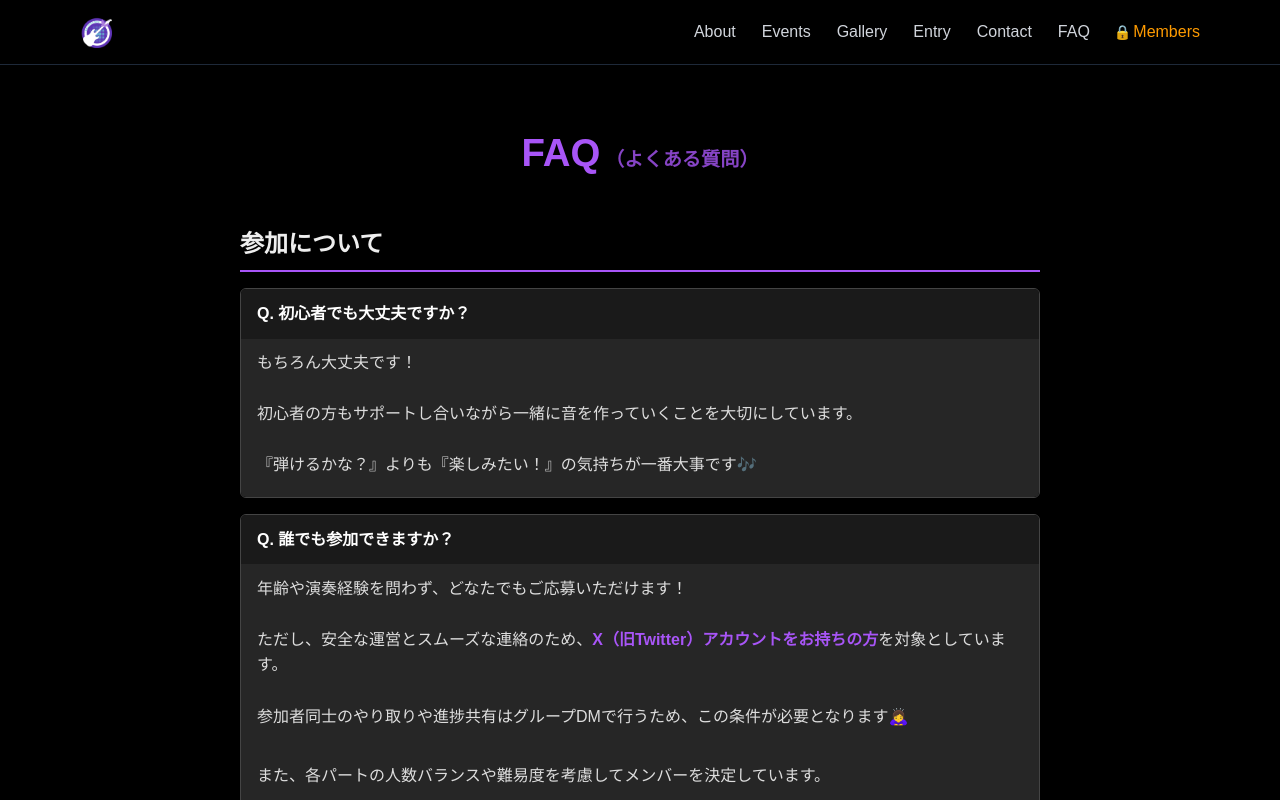
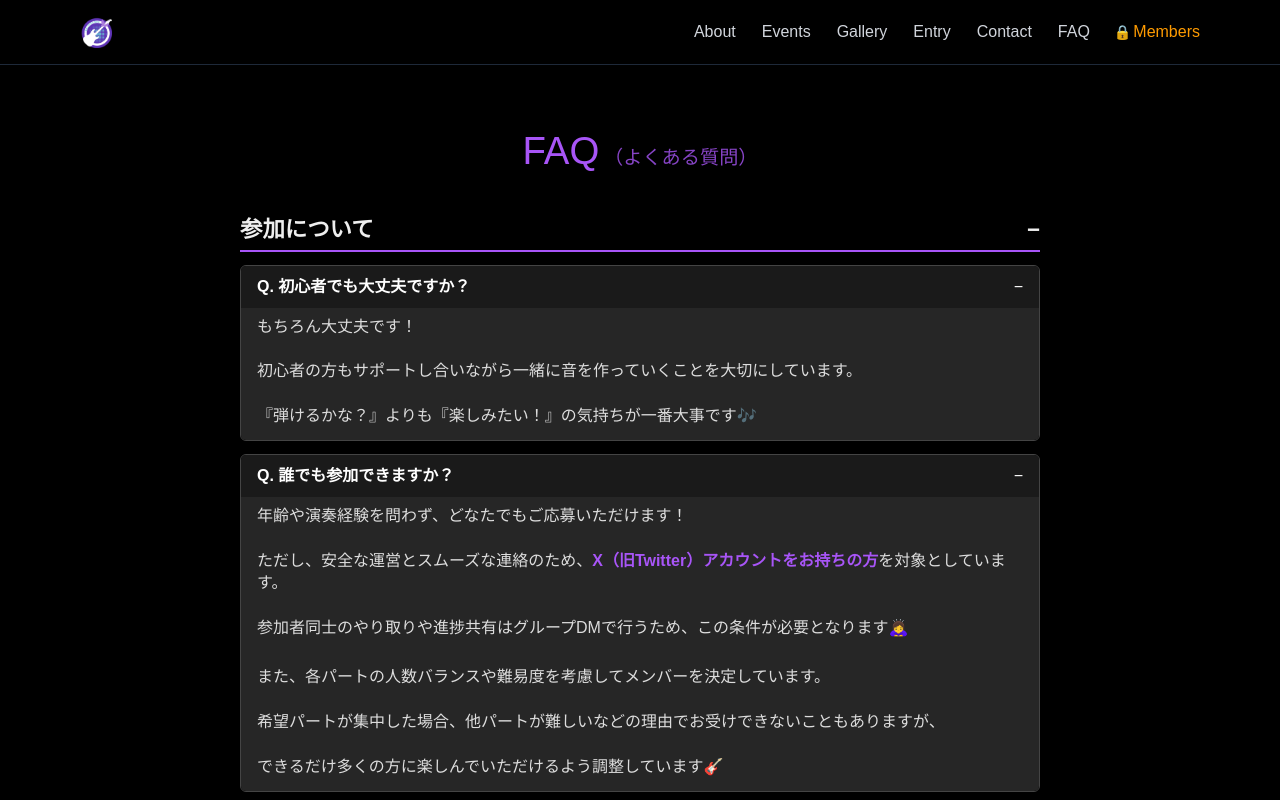
Before and after one commit to MaikoIshibashi/1day-band, a Next.js app: page /faq in a window 1280 px wide. Shown: the top 800 px of the page. Built offline with nearby package versions, Linux system fonts and the light colour scheme.

Commit message:
FAQ変更

```diff
--- a/app/faq/page.tsx
+++ b/app/faq/page.tsx
@@ -108,7 +108,10 @@ export default function FAQPage() {
           a: `Membersサイトより各自練習動画をアップできるようにしていきますのでそちらを参考にされてください。
 また、不明点や質問は同じ悩みを持っている方も解決できることがありますのでグループ内でどんどん共有していきましょう♪`,
         },
-      ],
+        {
+          q: "立って演奏するのが難しいです。",
+          a: `座って演奏でも問題ないです！これを機に練習してみるでもどちらでも構いません＼(^o^)／`,
+        },      ],
     },
 
     // ③ 費用について
@@ -226,6 +229,8 @@ export default function FAQPage() {
   useEffect(() => {
     const mobile = window.innerWidth <= 768;
     setIsMobile(mobile);
+
+    // ✅ PCは最初から開く・モバイルは閉じる
     setOpenCategory(Object.fromEntries(faqCategories.map((_, i) => [i, !mobile])));
     setOpenItem(
       Object.fromEntries(
@@ -234,15 +239,17 @@ export default function FAQPage() {
         )
       )
     );
+
     const t = setTimeout(() => setVisible(true), 50);
     return () => clearTimeout(t);
   }, []);
 
+  // ✅ 両方で開閉できる
   const toggleCategory = (i: number) => {
-    if (isMobile) setOpenCategory((prev) => ({ ...prev, [i]: !prev[i] }));
+    setOpenCategory((prev) => ({ ...prev, [i]: !prev[i] }));
   };
   const toggleItem = (key: string) => {
-    if (isMobile) setOpenItem((prev) => ({ ...prev, [key]: !prev[key] }));
+    setOpenItem((prev) => ({ ...prev, [key]: !prev[key] }));
   };
 
   return (
@@ -261,12 +268,11 @@ return (
           fontSize: "clamp(1.8rem, 4vw, 2.4rem)",
           color: "var(--color-accent)",
           textAlign: "center",
-        lineHeight: "1.3",
-        whiteSpace: "nowrap",
-        wordBreak: "keep-all",
-        marginBottom: "3rem", // ← 🔥ここを追加！
+          lineHeight: "1.2",
+          whiteSpace: "normal",
+          wordBreak: "normal",
+          marginBottom: "2.5rem",
         }}
-      className="text-[var(--color-accent)] font-bold"
       >
         FAQ
         <span
@@ -280,21 +286,21 @@ return (
         </span>
       </h2>
 
-
       {/* 🔹FAQ本体 */}
-      <div style={{ maxWidth: "800px", margin: "0 auto" }}>
+      <div className="faq-container" style={{ maxWidth: "800px", margin: "0 auto" }}>
         {faqCategories.map((cat, i) => (
-          <div key={i} style={{ marginBottom: "2rem" }}>
+          <div key={i} style={{ marginBottom: "1.8rem" }}>
             {/* カテゴリー見出し */}
             <div
               onClick={() => toggleCategory(i)}
+              className="faq-category"
               style={{
-                cursor: isMobile ? "pointer" : "default",
-                fontSize: "1.5rem",
+                cursor: "pointer",
+                fontSize: "1.4rem",
                 fontWeight: "bold",
                 borderBottom: "2px solid var(--color-accent)",
-                paddingBottom: "0.5rem",
-                marginBottom: "1rem",
+                paddingBottom: "0.3rem",
+                marginBottom: "0.8rem",
                 display: "flex",
                 justifyContent: "space-between",
                 alignItems: "center",
@@ -302,7 +308,7 @@ return (
               }}
             >
               <span>{cat.category}</span>
-              {isMobile && <span>{openCategory[i] ? "−" : "+"}</span>}
+              <span>{openCategory[i] ? "−" : "+"}</span>
             </div>
 
             {/* QAリスト */}
@@ -315,7 +321,7 @@ return (
                     <div
                       key={key}
                       style={{
-                        marginBottom: "1rem",
+                        marginBottom: "0.8rem",
                         border: "1px solid #444",
                         borderRadius: "6px",
                         overflow: "hidden",
@@ -325,32 +331,34 @@ return (
                       {/* 質問 */}
                       <div
                         onClick={() => toggleItem(key)}
+                        className="faq-question"
                         style={{
-                          cursor: isMobile ? "pointer" : "default",
+                          cursor: "pointer",
                           backgroundColor: "#1a1a1a",
-                          padding: "0.8rem 1rem",
+                          padding: "0.6rem 1rem",
                           display: "flex",
                           justifyContent: "space-between",
                           alignItems: "center",
                           color: "#fff",
-                          lineHeight: "1.5",
+                          lineHeight: "1.4",
                         }}
                       >
                         <span style={{ fontWeight: "bold" }}>Q. {faq.q}</span>
-                        {isMobile && <span>{isOpen ? "−" : "+"}</span>}
+                        <span>{isOpen ? "−" : "+"}</span>
                       </div>
 
                       {/* 回答 */}
                       <div
+                        className="faq-answer"
                         style={{
                           maxHeight: isOpen ? "1000px" : "0px",
                           opacity: isOpen ? 1 : 0,
                           overflow: "hidden",
-                          transition: "all 0.4s ease",
+                          transition: "all 0.3s ease",
                           backgroundColor: "#262626",
                           color: "#ddd",
-                          padding: isOpen ? "0.7rem 1rem" : "0 1rem", // ← 上下を少し詰める
-                          lineHeight: "1.6", // ← 行間も少し詰める
+                          padding: isOpen ? "0.5rem 1rem" : "0 1rem",
+                          lineHeight: "1.4",
                           whiteSpace: "pre-line",
                         }}
                       >
@@ -359,9 +367,9 @@ return (
                             p: ({ children }) => (
                               <p
                                 style={{
-                                marginBottom: "0.5rem",   // 🔹 余白を半分に（1rem → 0.5rem）
-                                lineHeight: "1.6",         // 🔹 行間も少し詰める（1.8 → 1.6）
-                                whiteSpace: "pre-line",    // 改行はそのまま反映
+                                  marginBottom: "0.3rem",
+                                  lineHeight: "1.4",
+                                  whiteSpace: "pre-line",
                                 }}
                               >
                                 {children}
@@ -397,19 +405,24 @@ return (
         ))}
       </div>
 
-      {/* 🔹レスポンシブタイトル調整CSS */}
+      {/* 🔹スタイル調整 */}
       <style jsx global>{`
-        .faq-title {
-          font-size: 2rem;
+        .faq-container p {
+          margin-bottom: 0.3rem !important;
+          line-height: 1.4 !important;
         }
-
-        @media (max-width: 600px) {
-          .faq-title {
-            font-size: 1.6rem;
+        .faq-container div {
+          line-height: 1.4 !important;
         }
-          .faq-title span {
-            font-size: 1rem;
+        .faq-question {
+          padding: 0.6rem 1rem !important;
         }
+        .faq-answer {
+          padding: 0.5rem 1rem !important;
+        }
+        .faq-category {
+          margin-bottom: 0.8rem !important;
+          padding-bottom: 0.3rem !important;
         }
       `}</style>
     </section>
```
Lines whose indentation alone changed are shown as unchanged.
